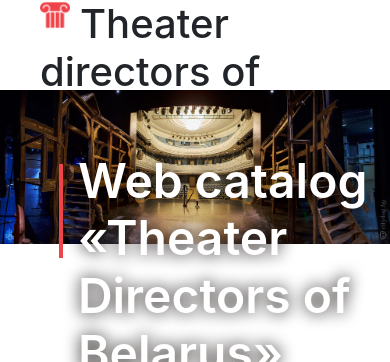
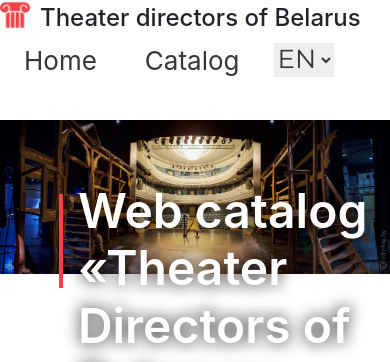
Before and after one commit to NiKiTo599/CULTURE_PORTAL, a Gatsby site: page / in a window 390 px wide. Shown: the top 362 px of the page. Built offline with nearby package versions, Linux system fonts and the light colour scheme; Gatsby itself is replaced by a stand-in of ours.

Commit message:
feat: make adaptive header

```diff
--- a/src/components/header.jsx
+++ b/src/components/header.jsx
@@ -14,7 +14,7 @@ const Header = () => {
                             <img src={ logo } wight="30" height="30" alt="logo"/>
                         </Link>
                     </div>
-                    <h1>Theater directors of Belarus</h1>
+                    <h1 className={headerStyle.logo_text}>Theater directors of Belarus</h1>
                 </div>
                 <div className={ headerStyle.nav_right }>
                     <ul className={ headerStyle.navigation_bar }>
--- a/src/components/styles/header.module.css
+++ b/src/components/styles/header.module.css
@@ -72,3 +72,33 @@ select > option:hover {
     color: #0072c9;
     text-decoration: none;
 }
+
+
+@media (max-width: 900px) {
+
+    nav {
+        display: flex;
+        flex-direction: column;
+        align-items: center;
+        height: 120px;
+    }
+
+    .nav_left, .nav_right {
+        margin: auto;
+    }
+
+    .nav_left {
+        display: flex;
+        width: auto;
+    }
+
+}
+
+@media (max-width: 600px) {
+
+    .logo_text {
+        font-size: 24px;
+        margin-top: 4px;
+    }
+
+}
```
